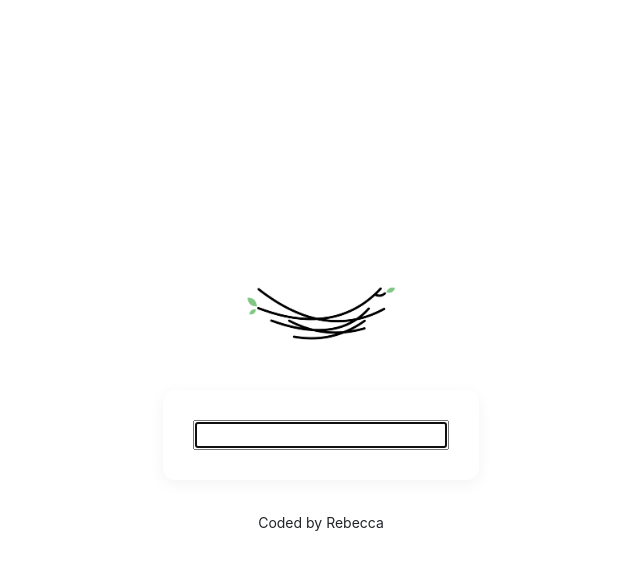
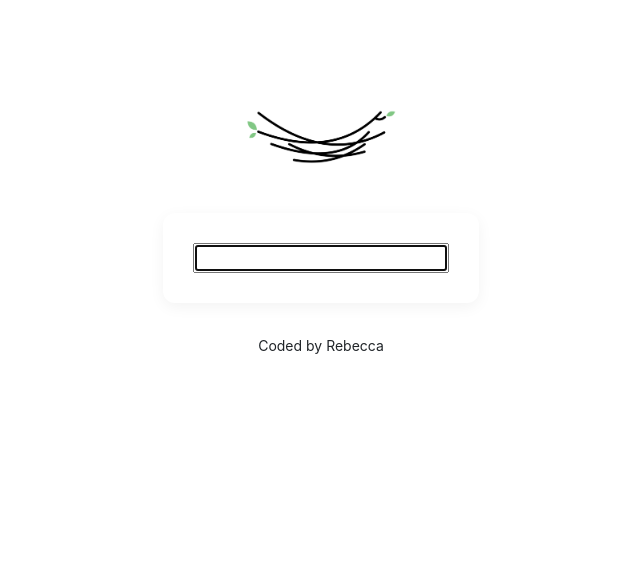
Before and after one commit to BexCdz/dictionary-project, a React (Create React App) app: page / in a window 1280 px wide. Shown: the top 570 px of the page, without its empty margins (319-959 px from the left). Built offline with nearby package versions, Linux system fonts and the light colour scheme.

Commit message:
Small CSS changes

```diff
--- a/src/index.css
+++ b/src/index.css
@@ -6,11 +6,12 @@ body {
   -webkit-font-smoothing: antialiased;
   -moz-osx-font-smoothing: grayscale;
 
-
   display: flex;
   justify-content: center;
-  align-items: center;
+  align-items: flex-start;
   min-height: 100vh;
+
+  padding-top: 60px;
 }
 
 code {
```
